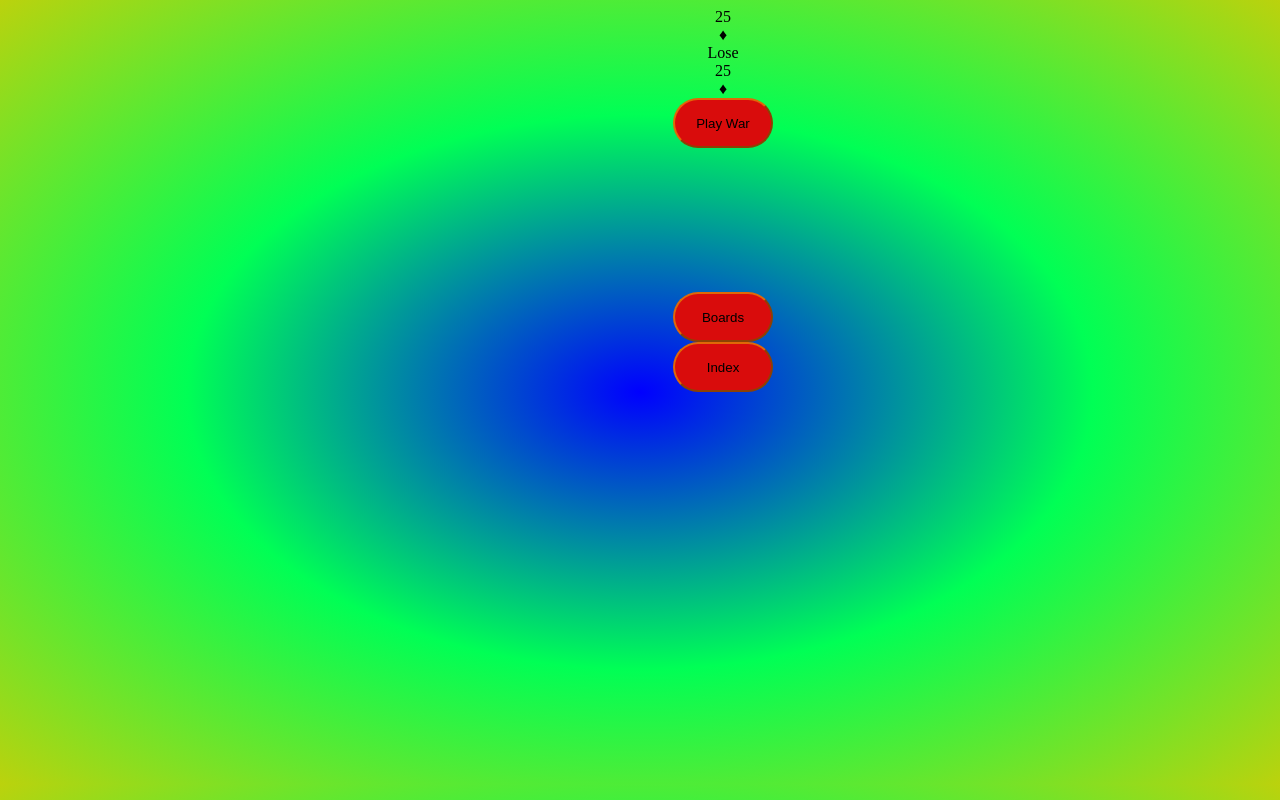
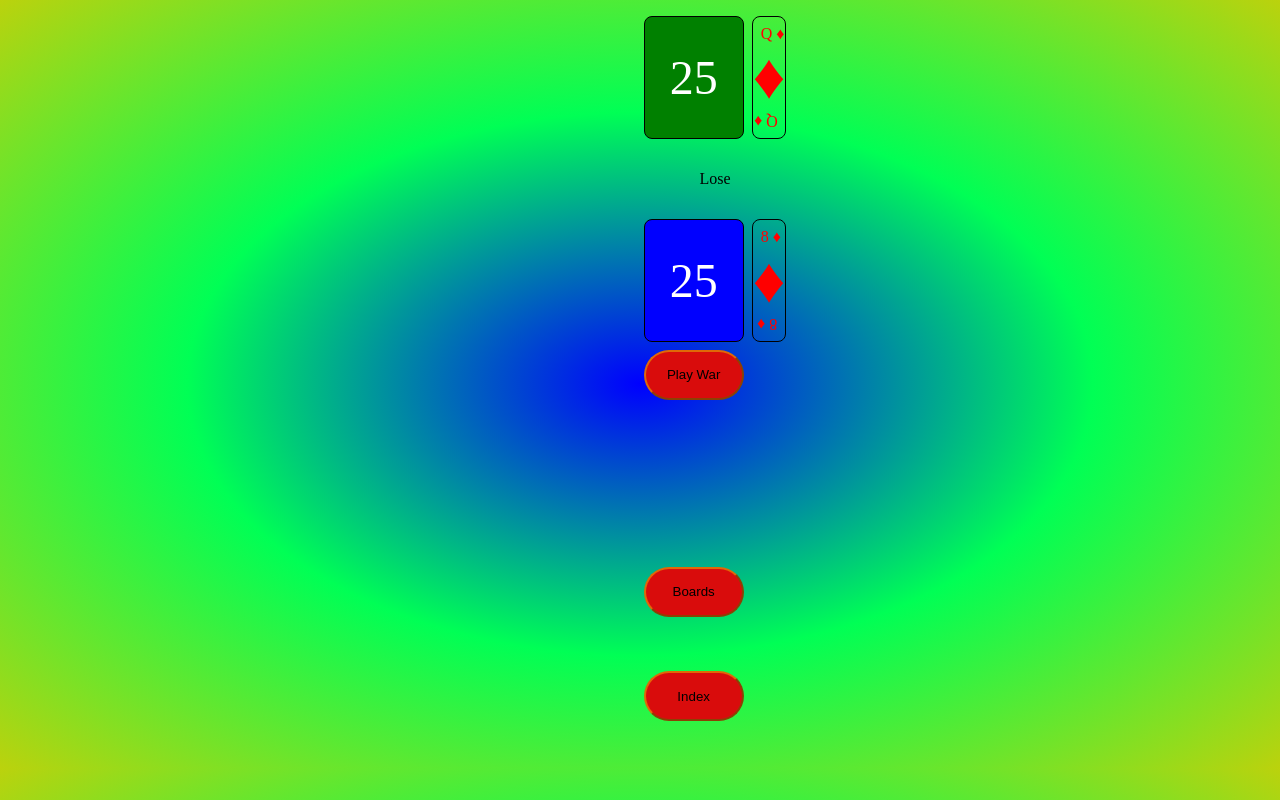
Before and after one commit to Benjiposner/CSC102-week-1, a plain HTML site: page game.html in a window 1280 px wide. Both pictures are taken after a click on the button "Play War". Shown: the top 800 px of the page. Drawn offline with Linux system fonts and the light colour scheme.

Commit message:
Update main.css

```diff
--- a/main.css
+++ b/main.css
@@ -1,51 +1,135 @@
-/*  selector{
-
-property1: value1;
-
-property2:value2;
-
-property3:value3;
-
-}*/
-body{
-   background-image: radial-gradient(blue, rgb(0, 255, 85), rgb(187, 210, 13));
-   height: 768px;
-   width: 1430px;
-   text-align: center;
+/* Universal selector for all elements and their ::before and ::after pseudo-elements to set box-sizing to border-box, ensuring padding and border are included in element dimensions. */
+*,
+*::after,
+*::before {
+   box-sizing: border-box;
 }
 
-nav{
+/* Styling for body element to center the content using CSS grid layout, add background, and set overall dimensions and appearance. */
+body {
+   margin: 0; /* Removes default margin */
+   display: grid; /* Enables grid layout */
+   gap: .5rem; /* Spacing between grid items */
+   cursor: pointer; /* Sets cursor style for the body */
+   justify-content: center; /* Centers content horizontally */
+   padding-top: 1rem; /* Adds padding at the top */
+   background-image: radial-gradient(blue, rgb(0, 255, 85), rgb(187, 210, 13)); /* Radial gradient background */
+   height: 768px; /* Fixed height */
+   width: 1430px; /* Fixed width */
+   text-align: center; /* Centers text within body */
+}
+
+/* Styles for the nav element to set dimensions, alignment, and line spacing. */
+nav {
     height: 600px;
     width: 500px;
-    float: center;
-    padding: 5px;
-    line-height: 30px;
+    float: center; /* Centers the element */
+    padding: 5px; /* Padding within nav */
+    line-height: 30px; /* Sets spacing between lines of text */
 }
- footer{
+
+/* Styles for footer, with centered text and alignment adjustments. */
+footer {
     text-align: center;
     margin-right: 275px;
-    width: 1430px;
-
+    width: 1430px; /* Matches body width */
 }
 
- #memeImage{
+/* Meme image styling for specific dimensions and alignment. */
+#memeImage {
     margin-right: 0px;
-    width: 450px;
-    height: 350px;
+    width: 450px; /* Fixed width */
+    height: 350px; /* Fixed height */
+}
 
- }
- h1{
+/* Header (h1) styling to center-align text and set size. */
+h1 {
     text-align: center;
     height: 100px;
-    width: 1430px;
+    width: 1430px; /* Matches body width */
 }
 
- button
-{
+/* Button styling with background color, border styling, rounded corners, and fixed dimensions. */
+button {
     background-color: rgb(217, 12, 12);
     border-color: rgb(224, 104, 7);
-border-radius: 50px;
+    border-radius: 50px; /* Rounded corners */
     width: 100px;
     height: 50px;
+}
 
+/* Styles for deck elements, setting size, border, alignment, font size, and preventing text selection. */
+.deck {
+   height: 100%;
+   width: 100%;
+   border: 1px solid black;
+   display: flex;
+   justify-content: center;
+   align-items: center;
+   font-size: 3rem; /* Large font size for card count */
+   border-radius: .5rem; /* Rounded corners */
+   color: white;
+   user-select: none; /* Disables text selection */
 }
+
+/* Specific background color for computer's deck element. */
+.computer-deck {
+   background-color: green;
+}
+
+/* Specific background color for player's deck element. */
+.player-deck {
+   background-color: blue;
+}
+
+/* Styles for the text element to span both columns in the grid and center-align content. */
+.text {
+   grid-column: span 2; /* Spans across both columns */
+   display: flex;
+   justify-content: center;
+   align-items: center;
+}
+
+/* General card styling with positioning, size, border, font size, and alignment. */
+.card {
+   position: relative;
+   height: 100%;
+   width: 100%;
+   border: 1px solid black;
+   border-radius: .5rem;
+   display: flex;
+   justify-content: center;
+   align-items: center;
+   font-size: 4rem; /* Large font size for card value */
+}
+
+/* Color for cards with a "red" class. */
+.card.red {
+   color: red;
+}
+
+/* Color for cards with a "black" class. */
+.card.black {
+   color: black;
+}
+
+/* Styles for ::before and ::after pseudo-elements to display card value in the corners of the card. */
+.card::before,
+.card::after {
+   position: absolute;
+   content: attr(data-value); /* Uses data-value attribute to display card value */
+   font-size: 1rem;
+}
+
+/* Positioning for top-left corner of the card. */
+.card::before {
+   top: .5rem;
+   left: .5rem;
+}
+
+/* Positioning for bottom-right corner of the card, rotated for mirror effect. */
+.card::after {
+   bottom: .5rem;
+   right: .5rem;
+   transform: rotate(180deg); /* Flips text upside-down */
+}
```
Lines whose indentation alone changed are shown as unchanged.
